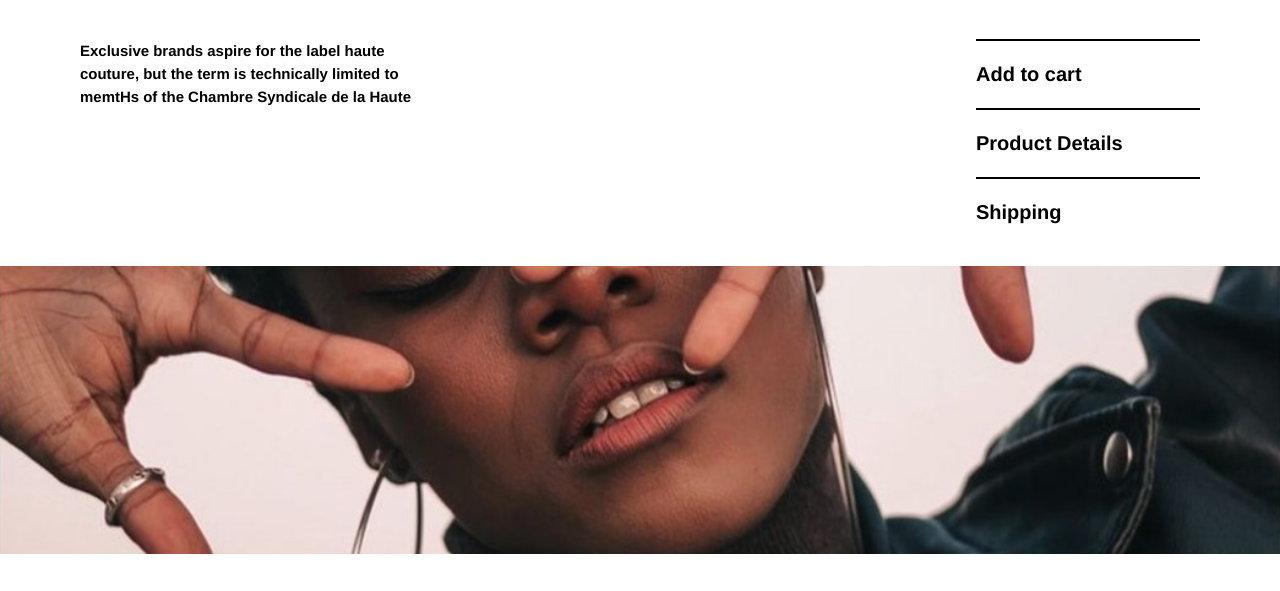
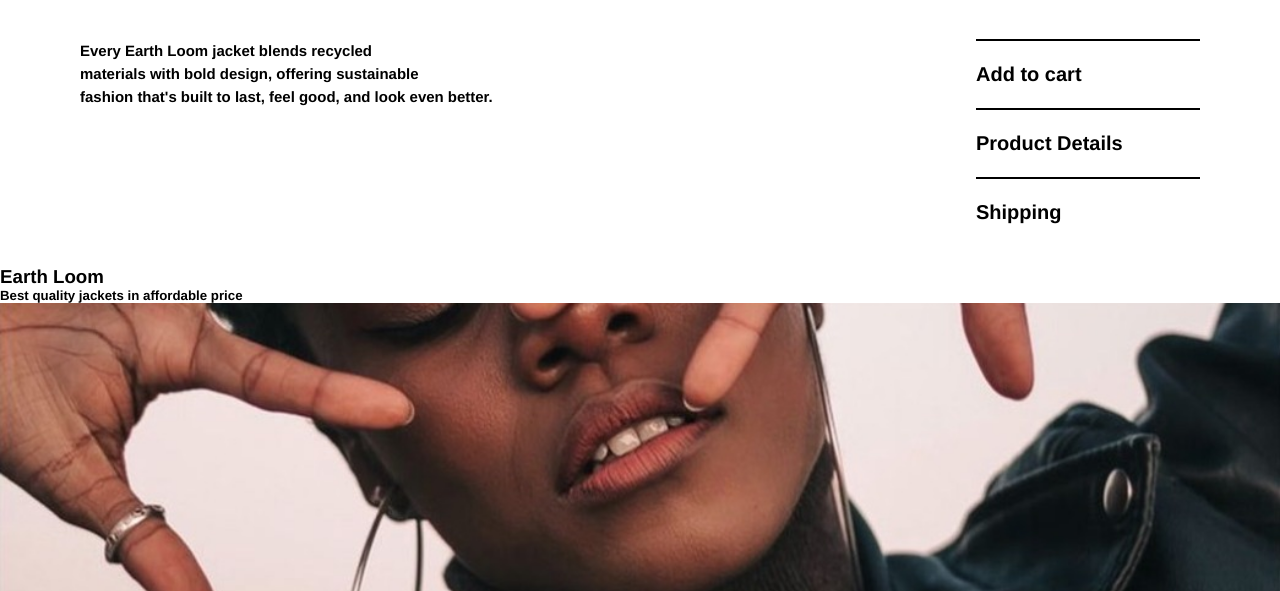
Before and after one commit to NemishDev/project1_css, a plain HTML site: page index.html in a window 1280 px wide. Shown: the part 292-883 px from the top of the page. Before the commit the page ends 846 px from the top, so only its background shows below. Drawn offline with nearby package versions, Linux system fonts and the light colour scheme.

Commit message:
Update index earthloom

```diff
--- a/index.html
+++ b/index.html
@@ -16,14 +16,15 @@
             <h4>Cart</h4>
             <i class="ri-shopping-bag-line"></i>
         </div>
+
         <div id="sale"><h5>RED HOT SALE  50-60% Off*</h5></div>
         <div id="tag"><h6>600+ Haute Brands. 2.3M+ Sizzling Styles</h6></div>
         <div id="center">
             <h1>Lightly padded,<br> quality jacket in <br> recycled polyster.</h1>
             <div id="center-in">
-              <p>Exclusive brands aspire for the label haute<br>
-                    couture, but the term is technically limited to <br>
-                    memtHs of the Chambre Syndicale de la Haute</p>
+              <p>Every Earth Loom jacket blends recycled  <br>
+                      materials with bold design, offering sustainable  <br>
+                      fashion that's built to last, feel good, and look even better.</p>
                     <div id="right">
                       <div class="elem">
                         <a href="#">Add to cart</a>
@@ -40,6 +41,11 @@
                       </div>
                     </div>
             </div>
+            <div class="top-bottom">
+              <h3>Earth Loom</h3>
+              <h5>Best quality jackets in affordable price</h5>
+
+            </div>
             <div id="bottom"></div>
 
           <footer class="footer">
```
